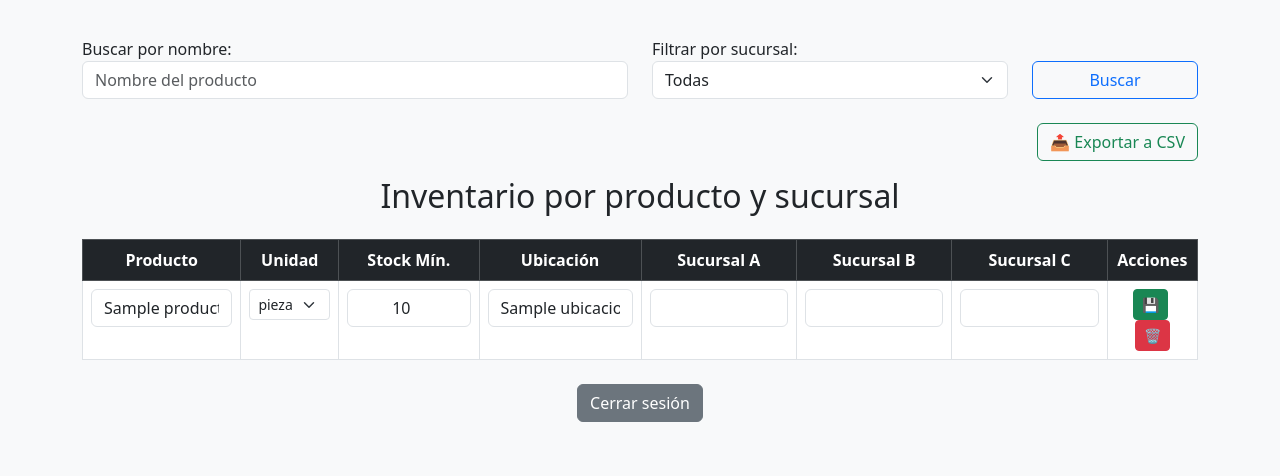
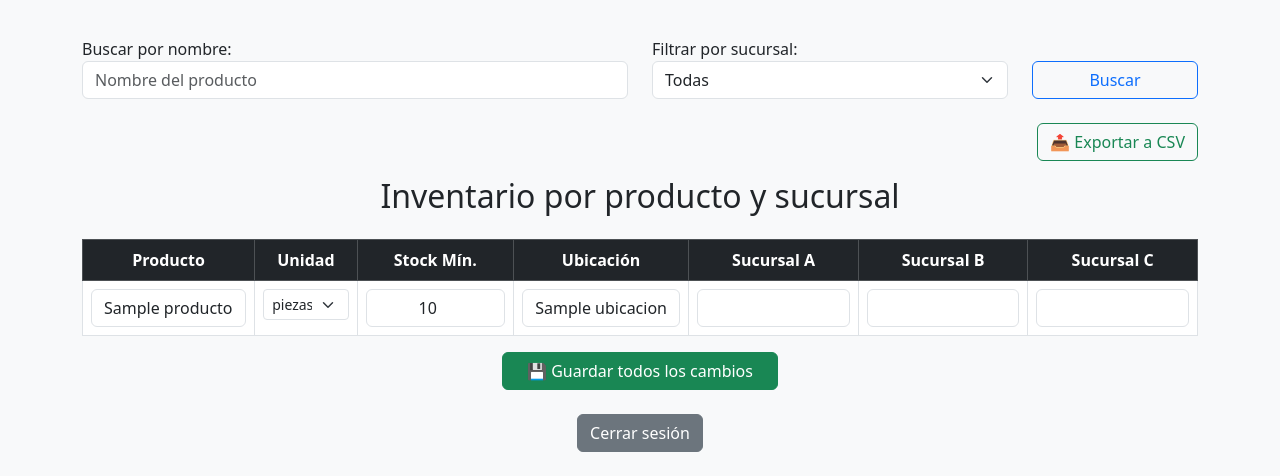
Before and after one commit to AlbertoMGo/inventario-despacho, a Python web app: template templates/editar.html in a window 1280 px wide. Shown: the part 339-815 px from the top of the page. Before the commit the page ends 761 px from the top, so only its background shows below. Run offline with Jinja, Linux system fonts and the light colour scheme; the template is opened without the code that fills it: most values are stand-ins (such as "Sample title", 1, 10 or a date in 2020).

Commit message:
Guardar todos los cambios de la tabla con un solo botón

```diff
--- a/templates/editar.html
+++ b/templates/editar.html
@@ -90,6 +90,10 @@
   </div>
 
 <h2 class="text-center mb-4">Inventario por producto y sucursal</h2>
+
+<form method="POST">
+  <input type="hidden" name="accion" value="guardar_todos">
+
   <table class="table table-bordered table-hover text-center bg-white">
     <thead class="table-dark">
       <tr>
@@ -100,46 +104,34 @@
         <th>Sucursal A</th>
         <th>Sucursal B</th>
         <th>Sucursal C</th>
-      <th>Acciones</th>
       </tr>
     </thead>
     <tbody>
       {% for p in productos %}
-    {% set total = p.sucursal_a + p.sucursal_b + p.sucursal_c %}
-    {% set alerta = total < p.stock_minimo %}
-    <tr class="{% if alerta %}table-danger{% endif %}">
-      <form method="POST">
-        <input type="hidden" name="accion" value="guardar">
-        <input type="hidden" name="producto_id" value="{{ p.id }}">
-
-        <td><input name="nombre" value="{{ p.nombre }}" class="form-control"></td>
-
+      <tr>
+        <input type="hidden" name="productos-{{ loop.index0 }}-id" value="{{ p.id }}">
+        <td><input name="productos-{{ loop.index0 }}-nombre" value="{{ p.nombre }}" class="form-control"></td>
         <td>
-          <select name="unidad" class="form-select form-select-sm text-center">
+          <select name="productos-{{ loop.index0 }}-unidad" class="form-select form-select-sm text-center">
             <option value="piezas" {% if p.unidad == "piezas" %}selected{% endif %}>piezas</option>
             <option value="litros" {% if p.unidad == "litros" %}selected{% endif %}>litros</option>
             <option value="kilogramos" {% if p.unidad == "kilogramos" %}selected{% endif %}>kilogramos</option>
           </select>
         </td>
-
-        <td><input name="stock_minimo" type="number" value="{{ p.stock_minimo }}" class="form-control text-center"></td>
-        <td><input name="ubicacion" value="{{ p.ubicacion }}" class="form-control text-center"></td>
-        <td><input name="a" type="number" value="{{ p.sucursal_a }}" class="form-control text-center"></td>
-        <td><input name="b" type="number" value="{{ p.sucursal_b }}" class="form-control text-center"></td>
-        <td><input name="c" type="number" value="{{ p.sucursal_c }}" class="form-control text-center"></td>
-
-        <td>
-          {% if alerta %}
-            <span class="badge bg-danger mb-1">⚠ Bajo stock</span><br>
-          {% endif %}
-          <button type="submit" class="btn btn-sm btn-success me-1">💾</button>
-          <button type="submit" class="btn btn-sm btn-danger" name="accion" value="eliminar">🗑️</button>
-        </td>
-      </form>
+        <td><input name="productos-{{ loop.index0 }}-stock_minimo" type="number" value="{{ p.stock_minimo }}" class="form-control text-center"></td>
+        <td><input name="productos-{{ loop.index0 }}-ubicacion" value="{{ p.ubicacion }}" class="form-control text-center"></td>
+        <td><input name="productos-{{ loop.index0 }}-a" type="number" value="{{ p.sucursal_a }}" class="form-control text-center"></td>
+        <td><input name="productos-{{ loop.index0 }}-b" type="number" value="{{ p.sucursal_b }}" class="form-control text-center"></td>
+        <td><input name="productos-{{ loop.index0 }}-c" type="number" value="{{ p.sucursal_c }}" class="form-control text-center"></td>
       </tr>
       {% endfor %}
     </tbody>
   </table>
+
+  <div class="text-center mt-3">
+    <button type="submit" class="btn btn-success px-4">💾 Guardar todos los cambios</button>
+  </div>
+</form>
 
   <div class="text-center mt-4">
     <a href="/logout" class="btn btn-secondary">Cerrar sesión</a>
```
Also changed, not shown: app.py (+26 -17 lines). Lines whose indentation alone changed are shown as unchanged.
